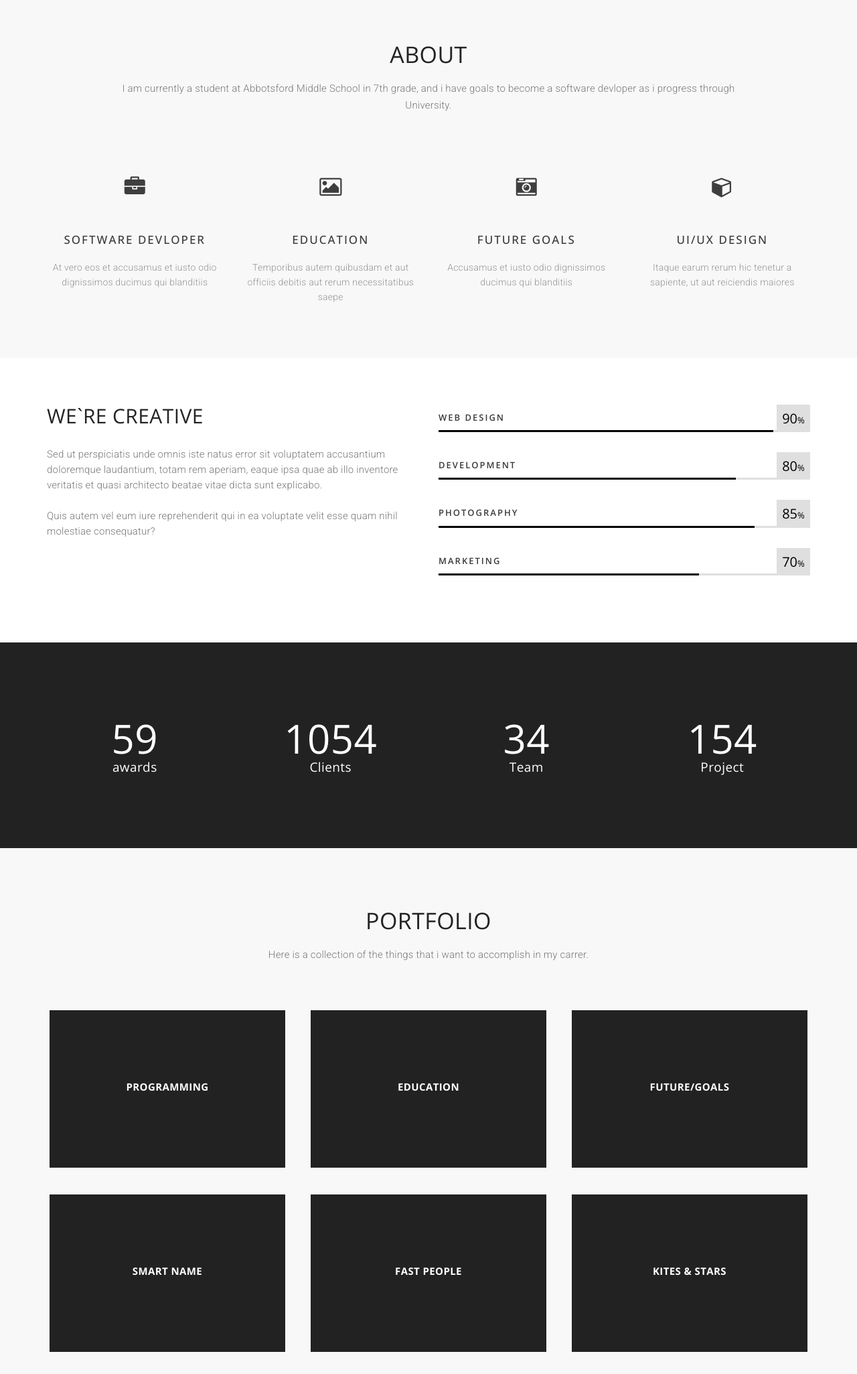
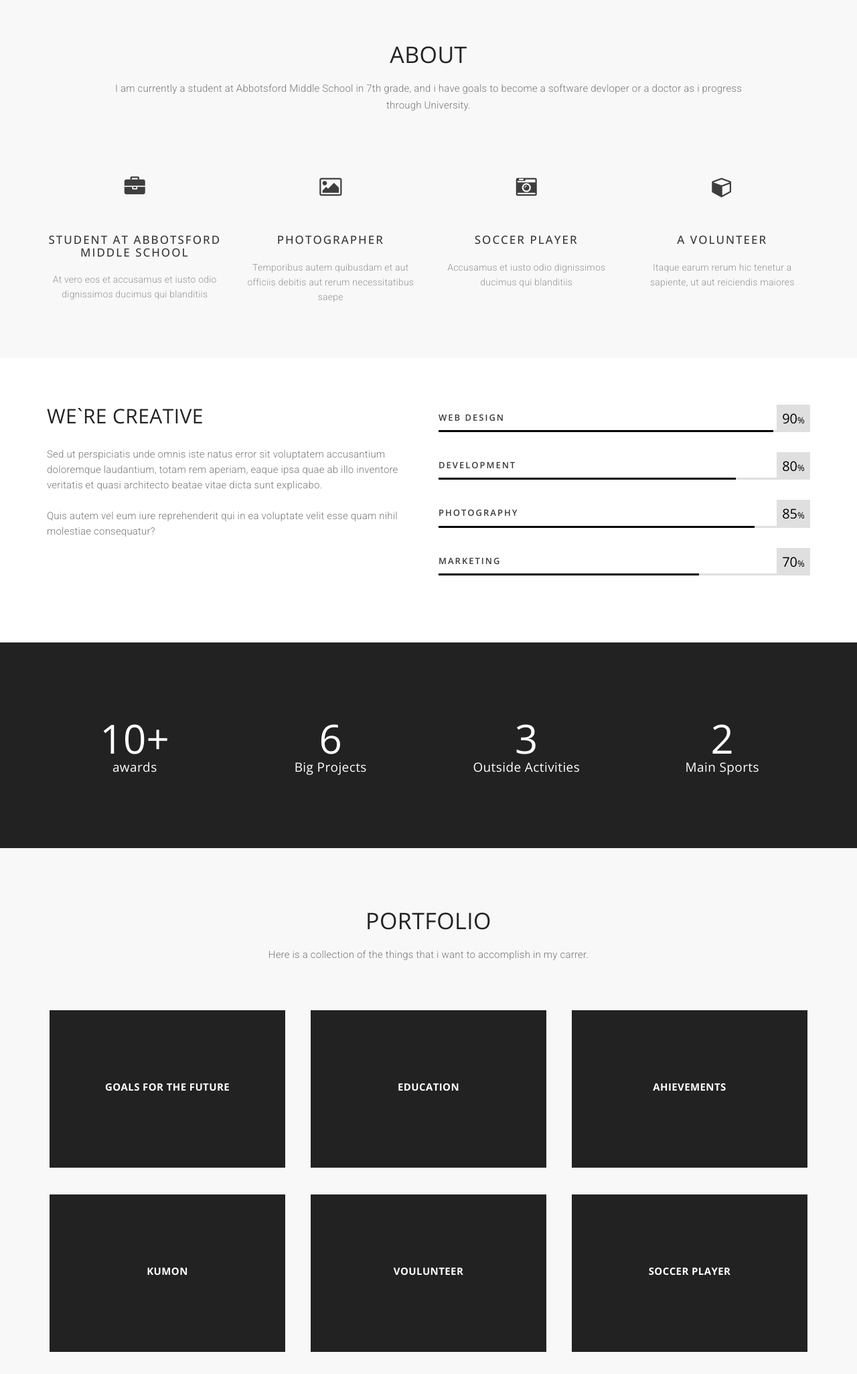
Before and after one commit to sukhmansingh/Personal-Website, a plain HTML site: page Index.HTML in a window 1280 px wide. Shown: the part 860-2911 px from the top of the page at 67% size. Drawn offline with nearby package versions, Linux system fonts and the light colour scheme; a web font is replaced by a local one.

Commit message:
I have created the texts for the sections of my portfolio

```diff
--- a/Index.HTML
+++ b/Index.HTML
@@ -84,7 +84,7 @@
           <div class="col-lg-12 text-center">
             <div class="section-title">
               <h2>ABOUT</h2>
-              <p>I am currently a student at Abbotsford Middle School in 7th grade, and i have goals to become a software devloper as i progress through University.  </p>
+              <p>I am currently a student at Abbotsford Middle School in 7th grade, and i have goals to become a software devloper or a doctor as i progress through University.  </p>
             </div>
           </div>
         </div>
@@ -93,7 +93,7 @@
           <div class="col-md-3 text-center">
             <div class="mz-module-about">
               <i class="fa fa-briefcase ot-circle"></i>
-              <h3>Software Devloper</h3>
+              <h3>Student at Abbotsford Middle School</h3>
               <p>At vero eos et accusamus et iusto odio dignissimos ducimus qui blanditiis</p>
             </div>
           </div>
@@ -102,7 +102,7 @@
           <div class="col-md-3 text-center">
             <div class="mz-module-about">
               <i class="fa fa-photo ot-circle"></i>
-              <h3>Education</h3>
+              <h3>Photographer</h3>
               <p>Temporibus autem quibusdam et aut officiis debitis aut rerum necessitatibus saepe</p>
             </div>
           </div>
@@ -111,7 +111,7 @@
           <div class="col-md-3 text-center">
             <div class="mz-module-about">
               <i class="fa fa-camera-retro ot-circle"></i>
-              <h3>Future Goals</h3>
+              <h3>Soccer Player</h3>
               <p>Accusamus et iusto odio dignissimos ducimus qui blanditiis</p>
             </div>
           </div>
@@ -120,7 +120,7 @@
           <div class="col-md-3 text-center">
             <div class="mz-module-about">
               <i class="fa fa-cube ot-circle"></i>
-              <h3>UI/UX Design</h3>
+              <h3>A Volunteer</h3>
               <p> Itaque earum rerum hic tenetur a sapiente, ut aut reiciendis maiores</p>
             </div>
           </div>
@@ -200,26 +200,26 @@
         <div class="row">
           <div class="col-md-3 mb-sm-30">
             <div class="counter-item">
-              <h2 data-count="59">59</h2>
+              <h2 data-count="59">10+</h2>
               <h6>awards</h6>
             </div>
           </div>
           <div class="col-md-3 mb-sm-30">
             <div class="counter-item">
-              <h2 data-count="1054">1054</h2>
-              <h6>Clients</h6>
+              <h2 data-count="1054">6</h2>
+              <h6>Big Projects</h6>
             </div>
           </div>
           <div class="col-md-3 mb-sm-30">
             <div class="counter-item">
-              <h2 data-count="34">34</h2>
-              <h6>Team</h6>
+              <h2 data-count="34">3</h2>
+              <h6>Outside Activities</h6>
             </div>
           </div>
           <div class="col-md-3 mb-sm-30">
             <div class="counter-item">
-              <h2 data-count="154">154</h2>
-              <h6>Project</h6>
+              <h2 data-count="154">2</h2>
+              <h6>Main Sports</h6>
             </div>
           </div>
         </div>
@@ -242,8 +242,8 @@
             <figure class="effect-bubba">
               <img src="images/demo/portfolio-1.jpg" alt="img02" class="img-responsive" />
               <figcaption>
-                <h2>Programming</h2>
-                <p>Software, Design</p>
+                <h2>Goals for the Future</h2>
+                <p>Software, Medicene</p>
                 <a href="#" data-toggle="modal" data-target="#Modal-1">View more</a>
               </figcaption>
             </figure>
@@ -270,8 +270,8 @@
             <figure class="effect-bubba">
               <img src="images/demo/portfolio-3.jpg" alt="img02" class="img-responsive" />
               <figcaption>
-                <h2>Future/Goals</h2>
-                <p>Planning, Carrer</p>
+                <h2>Ahievements</h2>
+                <p>Medals, Clubs</p>
                 <a href="#" data-toggle="modal" data-target="#Modal-3">View more</a>
               </figcaption>
             </figure>
@@ -286,8 +286,8 @@
             <figure class="effect-bubba">
               <img src="images/demo/portfolio-4.jpg" alt="img02" class="img-responsive" />
               <figcaption>
-                <h2>Smart Name</h2>
-                <p>Branding, Design</p>
+                <h2>Kumon</h2>
+                <p>Math, Training</p>
                 <a href="#" data-toggle="modal" data-target="#Modal-4">View more</a>
               </figcaption>
             </figure>
@@ -300,8 +300,8 @@
             <figure class="effect-bubba">
               <img src="images/demo/portfolio-5.jpg" alt="img02" class="img-responsive" />
               <figcaption>
-                <h2>Fast People</h2>
-                <p>Branding, Web Design</p>
+                <h2>Voulunteer</h2>
+                <p>Outside Activites relevant to work, I believe giving back to the community</p>
                 <a href="#" data-toggle="modal" data-target="#Modal-5">View more</a>
               </figcaption>
             </figure>
@@ -314,8 +314,8 @@
             <figure class="effect-bubba">
               <img src="images/demo/portfolio-2.jpg" alt="img02" class="img-responsive" />
               <figcaption>
-                <h2>Kites & Stars</h2>
-                <p>Branding, Web Design</p>
+                <h2>Soccer Player</h2>
+                <p>Training, Sports</p>
                 <a href="#" data-toggle="modal" data-target="#Modal-2">View more</a>
               </figcaption>
             </figure>
@@ -369,8 +369,8 @@
         <div class="row">
           <div class="col-lg-12 text-center">
             <div class="section-title">
-              <h2>Our Team</h2>
-              <p>A creative agency based on Candy Land, ready to boost your business with some beautifull templates. Lattes Agency is one of the best in town see more you will be amazed.</p>
+              <h2>My Family</h2>
+              <p>My family has helped me overcome obstacles that i had found tough in my life and have always been there for me when i needed help. So i would like to mention them in my website.</p>
             </div>
           </div>
         </div>
```
